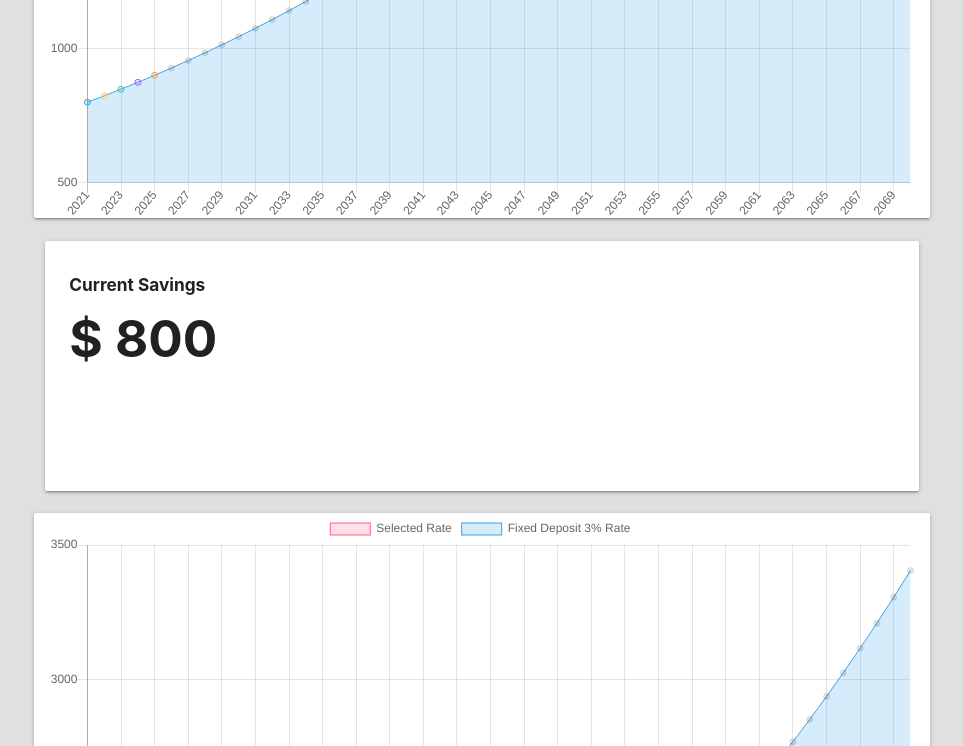
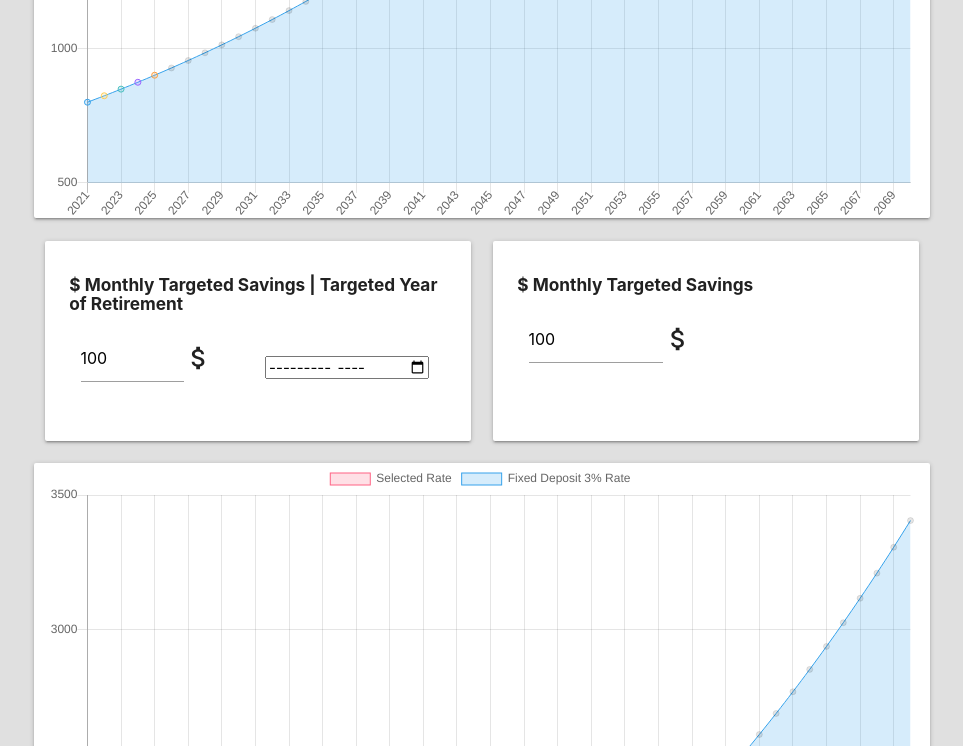
Before and after one commit to EDWARDWEE-um/BudgetUrLife, a Django app: a page that uses budgetproject/budget/templates/budget/project-projections.html in a window 1280 px wide. Shown: the part 951-1697 px from the top of the page, without its empty margins (158-1121 px from the left). Run offline with Django 3.2, Linux system fonts and the light colour scheme; data comes from the database, SQL or seed files in the repository.

Commit message:
Implementing Year and month to calculate user's retirement age

```diff
--- a/budgetproject/budget/templates/budget/project-projections.html
+++ b/budgetproject/budget/templates/budget/project-projections.html
@@ -3,6 +3,7 @@
 <script src="https://cdn.jsdelivr.net/npm/chart.js@2.9.3/dist/Chart.min.js"></script>
 
 <script>
+
     window.onload = function(){
 
         var ctx = document.getElementById("myChart").getContext("2d");
@@ -178,6 +179,11 @@
         var compund = yCompoundInterest(selectedText)
         myChart = selectedChart(compund)
     }
+    document.querySelector('#month[type="month"]').onchange = function getMonth(){
+    var x = document.getElementById("month").min = "2021-01";
+    var monthControl = document.querySelector('#month[type="month"]').value;
+    }
+
     document.getElementById("year").onchange = function getYear(){
         var skillsSelect = document.getElementById("year");
         var skillsSelect2 = document.getElementById("interest");
@@ -196,12 +202,12 @@
     }
 
 
+
 }
 
+ </script>
 
-</script>
 
- </script>
 <div class='container'>
     <section class="section section-stats">
         <section class='row'>
@@ -308,13 +314,29 @@
             </div>
             <div class='card-panel col s24 m12 l12' style="display: inline-block"><canvas id="myChart" height="800" width="800"></canvas></div>
 
-            <div class='col s24 m12 l12' style="display: inline-block">
-                <div class='card-panel' style='height: 250px' >
-                    <h6 class='bold'>Current Savings</h6>
-                    <h1 class='bold'>
-                        {% for i in totalexpense %}
-                        $ {{ i.total_price }}
-                        {% endfor %}</h1>
+            <div class='col s24 m12 l6' style="display: inline-block">
+                <div class='card-panel' style='height: 200px' >
+                    <h6 class='bold'> $ Monthly Targeted Savings | Targeted Year of Retirement </h6>
+                    <div class="input-field col l4" height='500'>
+                        <input value="100" id="first_name2" type="number" class="validate">
+                        <i class="material-icons prefix">attach_money</i>
+
+                    </div>
+                    <div class="input-field col l4" height='500' style='padding-left: 70px; padding-top: 20px;'>
+                        <input id="month" type="month" min="2021-03" onchange="getMonth()">
+                    </div>
+
+                </div>
+            </div>
+            <div class='col s24 m12 l6' style="display: inline-block">
+                <div class='card-panel' style='height: 200px' >
+                    <h6 class='bold'> $ Monthly Targeted Savings </h6>
+                    <div class="input-field col l5" height='500'>
+                        <input value="100" id="first_name2" type="number" class="validate">
+                        <i class="material-icons prefix">attach_money</i>
+
+                    </div>
+
                 </div>
             </div>
             <div class='card-panel col s24 m12 l12' style="display: inline-block"><canvas id="myChart2" height="800" width="800"></canvas></div>
```
